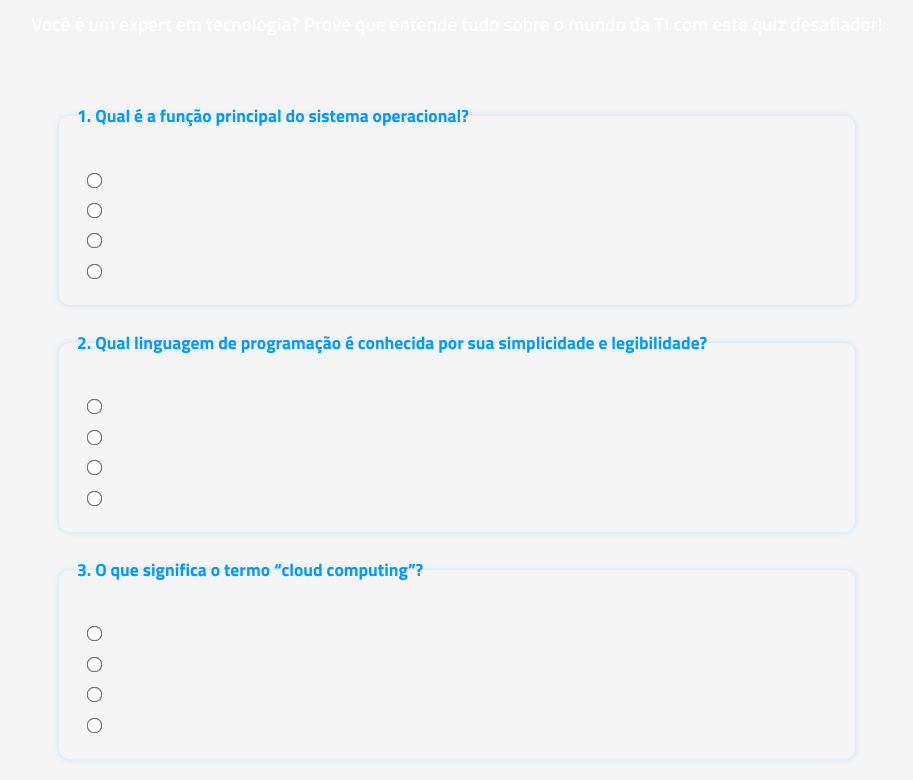
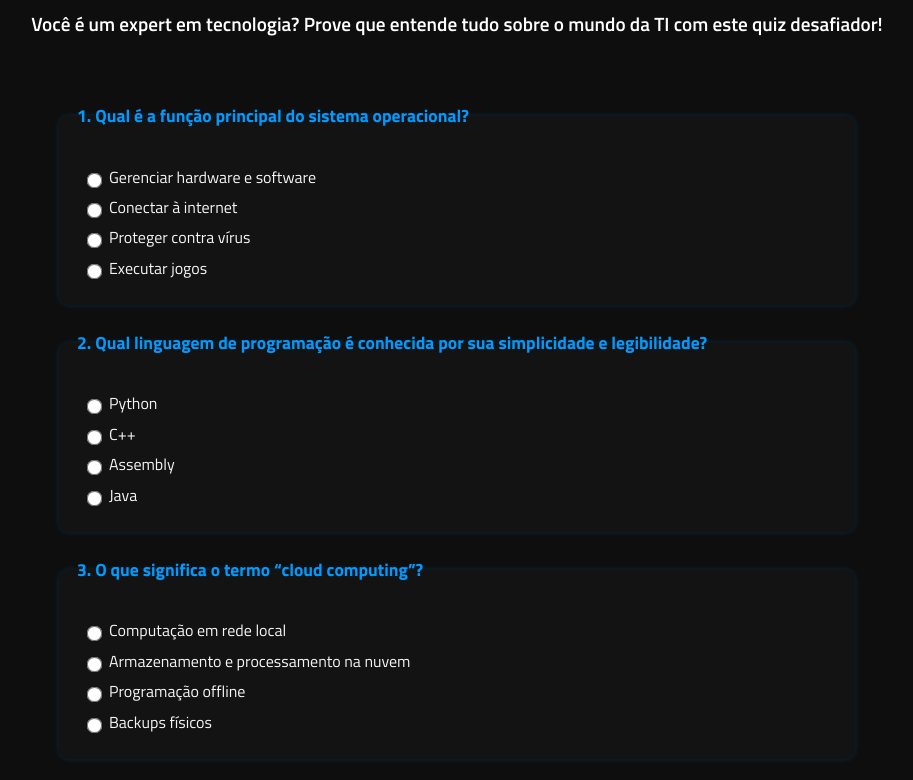
Before and after one commit to WiniCarvalho/Formulario, a plain HTML site: page index.html in a window 1280 px wide. Shown: the part 133-913 px from the top of the page, without its empty margins (183-1096 px from the left). Drawn offline with Linux system fonts and the light colour scheme.

Commit message:
Update styles.css

```diff
--- a/styles.css
+++ b/styles.css
@@ -1,5 +1,5 @@
 body {
-  background-color: #f4f4f4;
+  background-color: #0e0e0e;
   color: #f4f4f4;
   font-family: 'Titillium Web', sans-serif;
   margin: 0;
```
